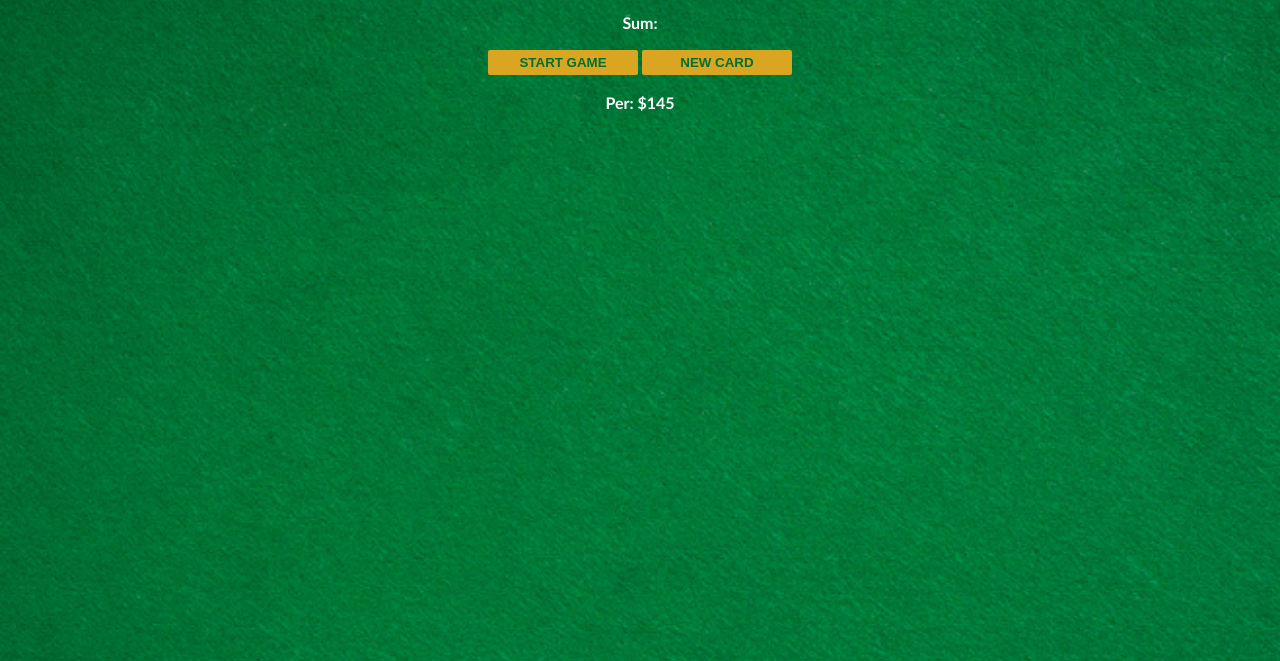
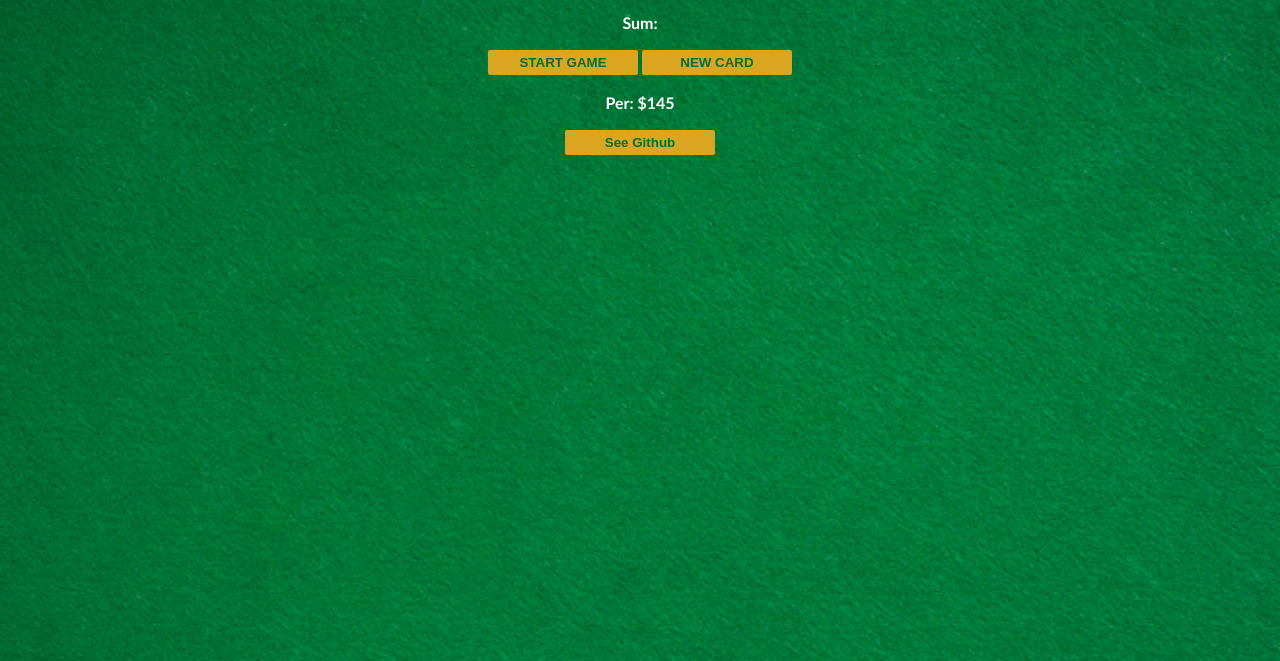
Before and after one commit to tobiillz/Black-jack, a plain HTML site: page index.html in a window 1280 px wide. Shown: the part 139-800 px from the top of the page. Drawn offline with Linux system fonts and the light colour scheme.

Commit message:
Included a link to git repo

```diff
--- a/index.html
+++ b/index.html
@@ -22,7 +22,11 @@
         <p id='player-el'></p>
     </main>
     <footer>
-
+        <a href="https://github.com/tobiillz/Black-jack" target="_blank">
+            <button >
+                    See Github
+            </button>
+        </a>
     </footer>
     <script src="./main.js"></script>
 </body>
```
